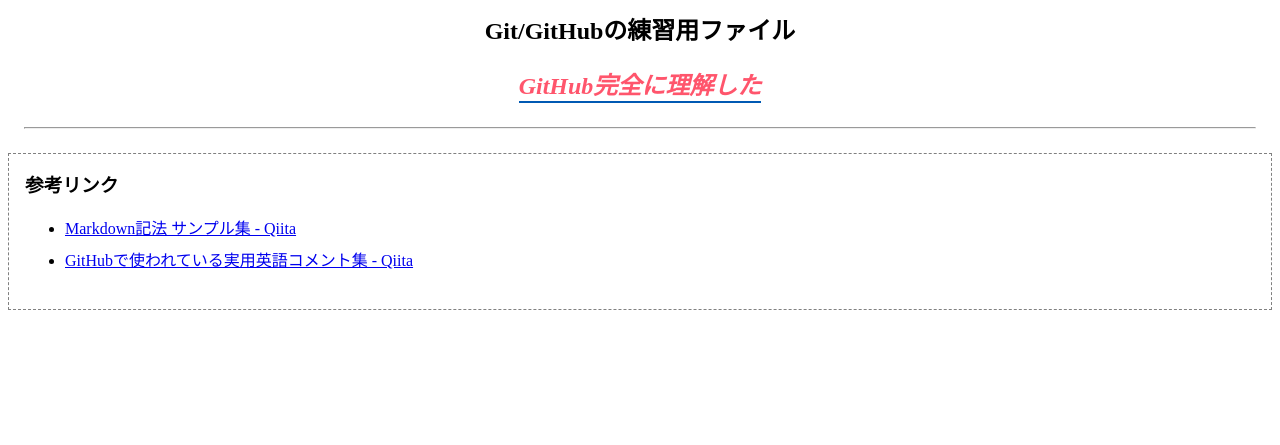
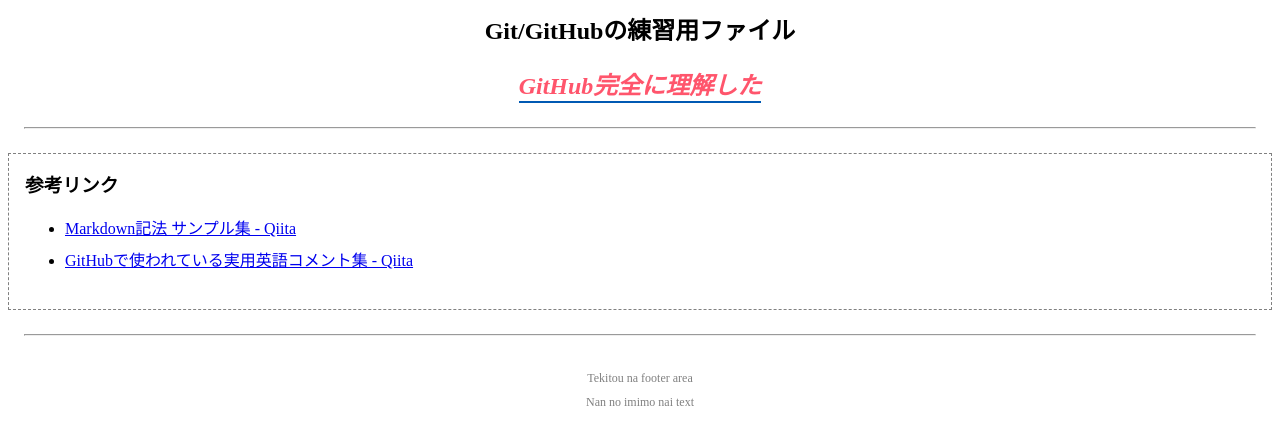
Before and after one commit to drsk519/github_ws, a plain HTML site: page index.html in a window 1280 px wide. Shown: the part 97-542 px from the top of the page. Drawn offline with Linux system fonts and the light colour scheme.

Commit message:
Add footer area

```diff
--- a/index.html
+++ b/index.html
@@ -30,6 +30,15 @@
   </div>
 
   <script src="./src/index.js"></script>
+
+  <div class="section_pads">
+    <hr>
+  </div>
+
+  <div class="text_meta lead_center">
+    <p>Tekitou na footer area</p>
+    <p>Nan no imimo nai text</p>
+  </div>
 </body>
 
 </html>
--- a/src/styles.css
+++ b/src/styles.css
@@ -40,6 +40,12 @@ ul {
     margin: 0;
 }
 
+.text_meta{
+    font-size: 0.75em;
+    color: gray;
+    line-height: 1.0;
+}
+
 @keyframes strAnime {
     0% {
         color     : #ffffff;
```
